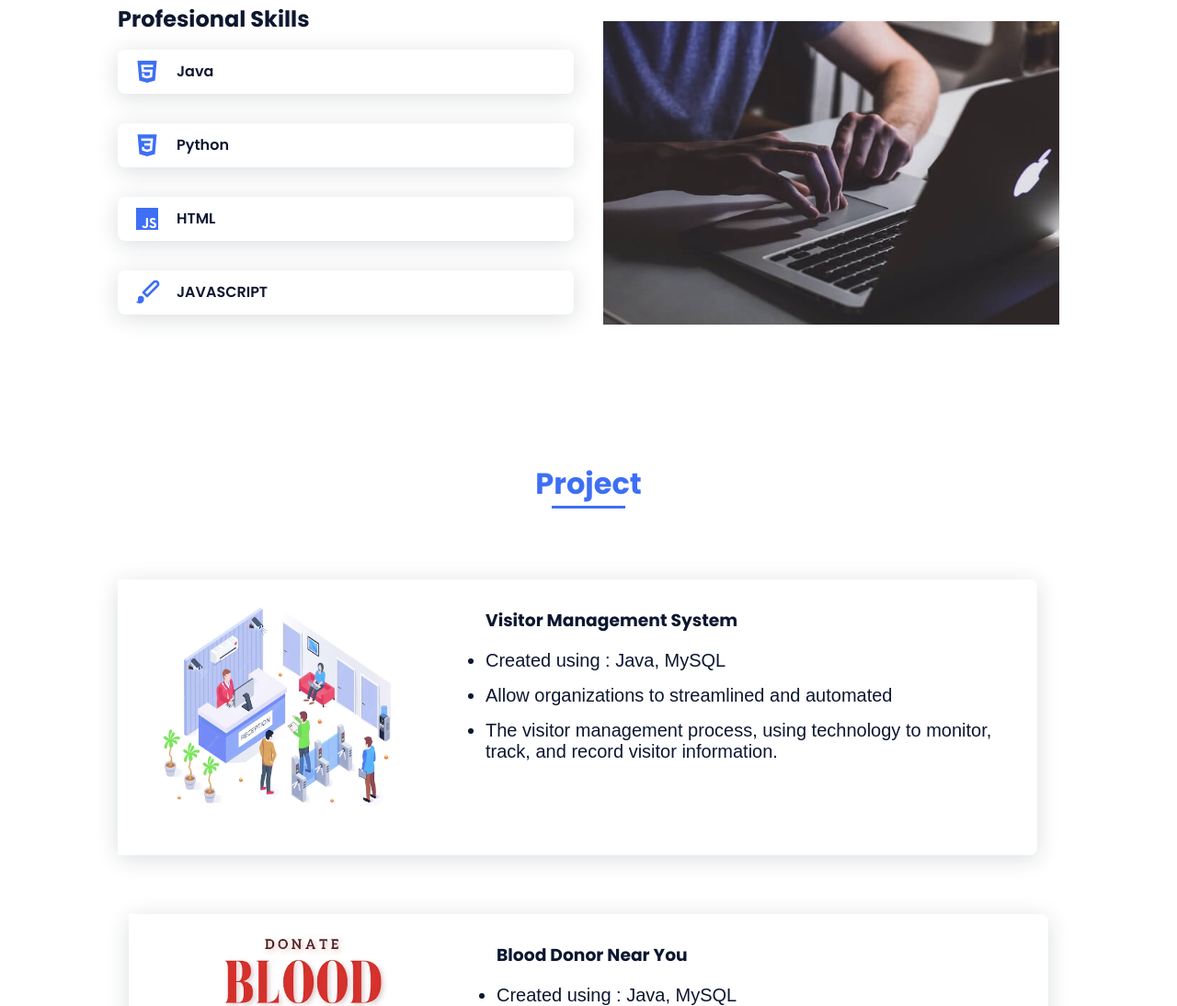
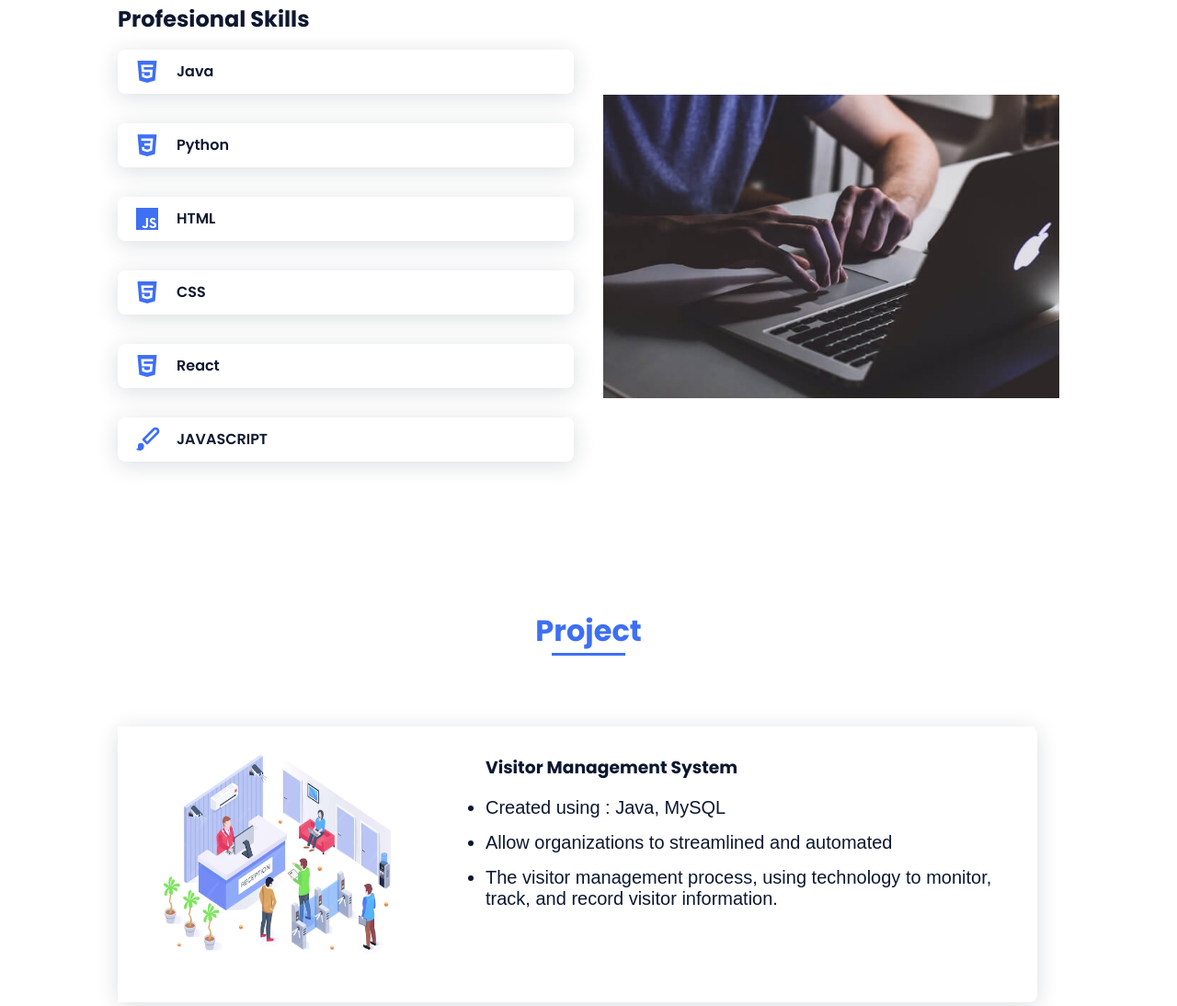
Before and after one commit to ParasSharma1148/Portfolio, a plain HTML site: page index.html in a window 1280 px wide. Shown: the part 1513-2607 px from the top of the page at 92% size. Drawn offline with nearby package versions, Linux system fonts and the light colour scheme.

Commit message:
index.html

```diff
--- a/index.html
+++ b/index.html
@@ -45,7 +45,7 @@
                 <h1 class="home__title">Hi,<br>I'am <span class="home__title-color">Paras Sharma</span><br> Software
                     Developer</h1>
 
-                <a class="button" href="mailto:parassharma1148@gmail.com">Contact</a>
+                <a class="button" href="mailto:sparas720@gmail.com">Contact</a>
             </div>
 
             <div class="home__social">
@@ -111,6 +111,9 @@
                                 <span class="skills__percentage">95%</span>
                             </div> -->
                     </div>
+
+
+
                     <div class="skills__data">
                         <div class="skills__names">
                             <i class='bx bxl-css3 skills__icon'></i>
@@ -133,6 +136,32 @@
                         </div>
                         <!-- <div>
                                 <span class="skills__percentage">65%</span>
+                            </div> -->
+                    </div>
+
+                    <div class="skills__data">
+                        <div class="skills__names">
+                            <i class='bx bxl-html5 skills__icon'></i>
+                            <span class="skills__name">CSS</span>
+                        </div>
+                        <div class="skills__bar skills__html">
+
+                        </div>
+                        <!-- <div>
+                                <span class="skills__percentage">95%</span>
+                            </div> -->
+                    </div>
+
+                    <div class="skills__data">
+                        <div class="skills__names">
+                            <i class='bx bxl-html5 skills__icon'></i>
+                            <span class="skills__name">React</span>
+                        </div>
+                        <div class="skills__bar skills__html">
+
+                        </div>
+                        <!-- <div>
+                                <span class="skills__percentage">95%</span>
                             </div> -->
                     </div>
                     <div class="skills__data">
```
